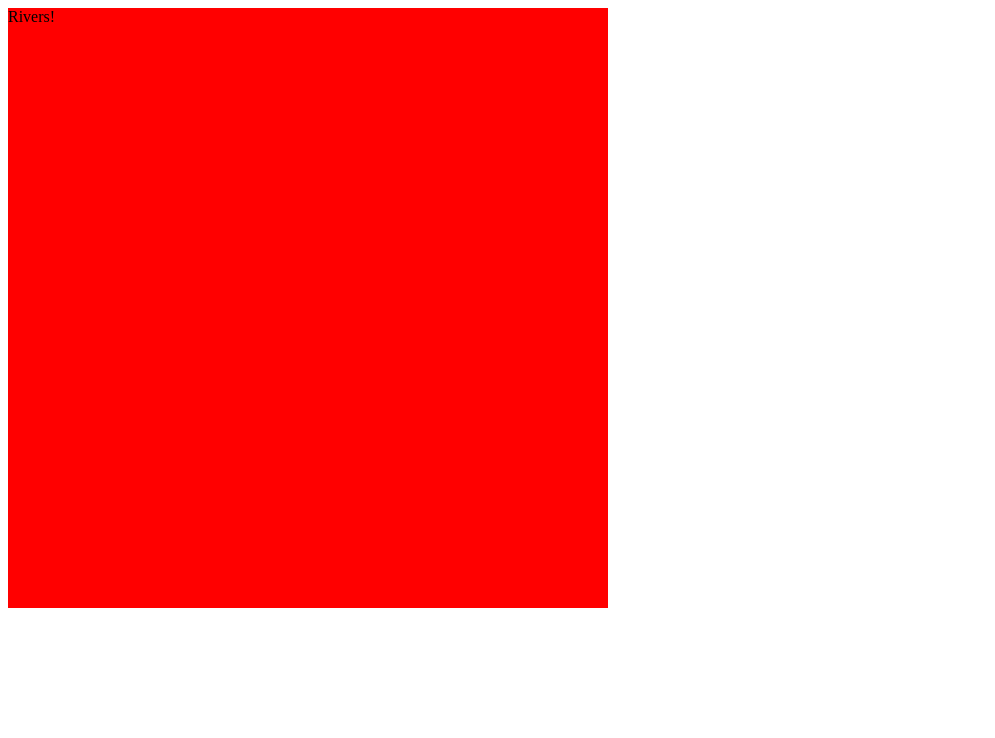
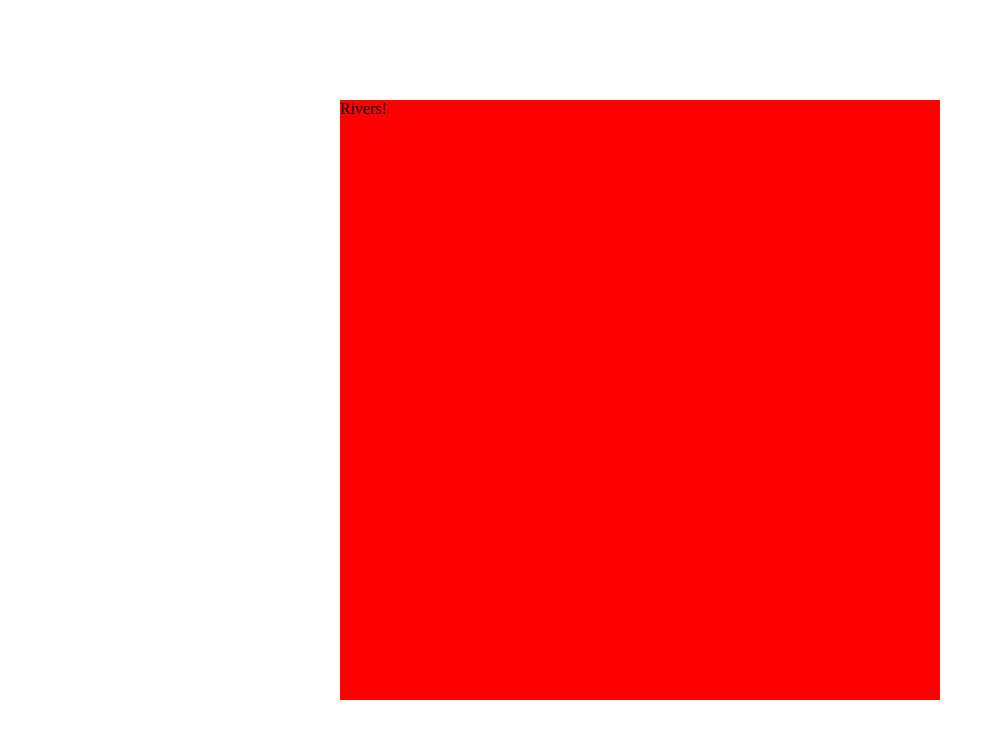
Before and after one commit to mattkibbler/rivers, a website built with Vite: page index.html in a window 1280 px wide. Shown: the whole page, without its empty margins (0-995 px from the left). Built offline with nearby package versions, Linux system fonts and the light colour scheme.

Commit message:
Styled the app container so it sits in the center of the screen

```diff
--- a/index.html
+++ b/index.html
@@ -7,7 +7,7 @@
 		<title>Rivers</title>
 	</head>
 	<body>
-    <div id="app" style="width: 600px; height: 600px; background: red;"></div>
+		<div id="app" style="position: absolute; left: 50%; top: 50%; margin-left: -300px; margin-top: -300px; width: 600px; height: 600px; background: red"></div>
 		<script type="module" src="/src/main.ts"></script>
 	</body>
 </html>
```
Lines whose indentation alone changed are shown as unchanged.
